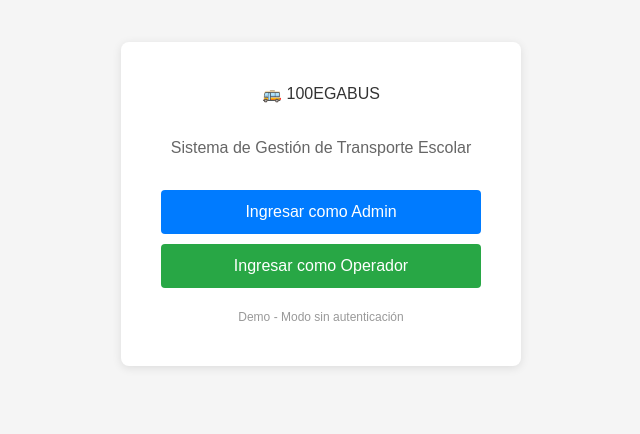
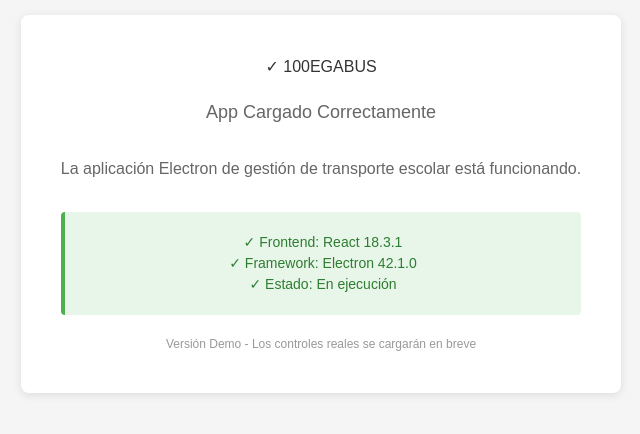
Before and after one commit to Hortensia-Sanchez-Balderas/100EGABUS, a React (Vite) app: page / in a window 1280 px wide. Shown: the part 196-630 px from the top of the page, without its empty margins (319-959 px from the left). Built offline with nearby package versions, Linux system fonts and the light colour scheme.

Commit message:
Add AppSimpleTest - minimal test component with inline styles

```diff
--- /dev/null
+++ b/src/app/AppSimpleTest.tsx
@@ -0,0 +1,42 @@
+export default function AppSimpleTest() {
+  return (
+    <div style={{
+      width: '100vw',
+      height: '100vh',
+      margin: 0,
+      padding: 0,
+      backgroundColor: '#f5f5f5',
+      fontFamily: 'Arial, sans-serif',
+      display: 'flex',
+      justifyContent: 'center',
+      alignItems: 'center'
+    }}>
+      <div style={{
+        maxWidth: '800px',
+        backgroundColor: 'white',
+        padding: '40px',
+        borderRadius: '8px',
+        boxShadow: '0 2px 10px rgba(0,0,0,0.1)',
+        textAlign: 'center'
+      }}>
+        <h1 style={{ color: '#333', margin: '0 0 20px 0' }}>✓ 100EGABUS</h1>
+        <h2 style={{ color: '#666', fontSize: '18px', fontWeight: 'normal', margin: '0 0 30px 0' }}>App Cargado Correctamente</h2>
+        <p style={{ color: '#666', lineHeight: '1.6', margin: '0 0 20px 0' }}>
+          La aplicación Electron de gestión de transporte escolar está funcionando.
+        </p>
+
+        <div style={{ marginTop: '30px', padding: '20px', backgroundColor: '#e8f5e9', borderRadius: '4px', borderLeft: '4px solid #4caf50' }}>
+          <p style={{ color: '#2e7d32', margin: '0', fontSize: '14px' }}>
+            ✓ Frontend: React 18.3.1<br/>
+            ✓ Framework: Electron 42.1.0<br/>
+            ✓ Estado: En ejecución
+          </p>
+        </div>
+
+        <p style={{ color: '#999', fontSize: '12px', marginTop: '20px' }}>
+          Versión Demo - Los controles reales se cargarán en breve
+        </p>
+      </div>
+    </div>
+  );
+}
--- a/src/main.tsx
+++ b/src/main.tsx
@@ -1,6 +1,6 @@
 import { StrictMode } from 'react';
 import { createRoot } from 'react-dom/client';
-import AppDemo from './app/AppDemo';
+import AppSimpleTest from './app/AppSimpleTest';
 import { ErrorBoundary } from './ErrorBoundary';
 import './index.css';
 
@@ -12,7 +12,7 @@ if (!root) {
 createRoot(root).render(
   <StrictMode>
     <ErrorBoundary>
-      <AppDemo />
+      <AppSimpleTest />
     </ErrorBoundary>
   </StrictMode>
 );
```
